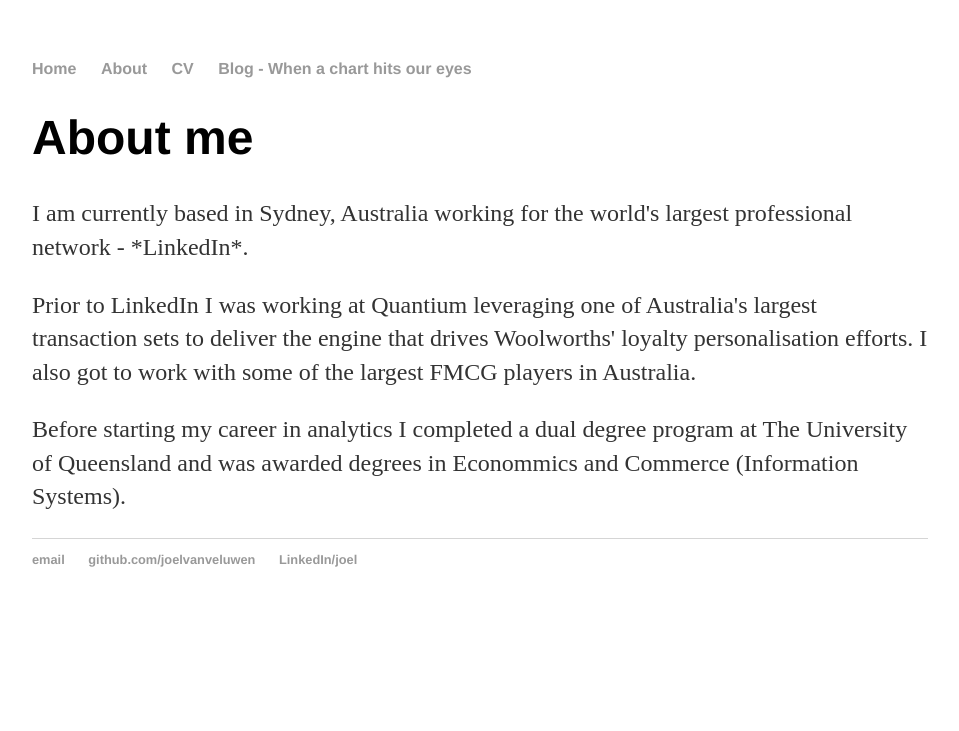
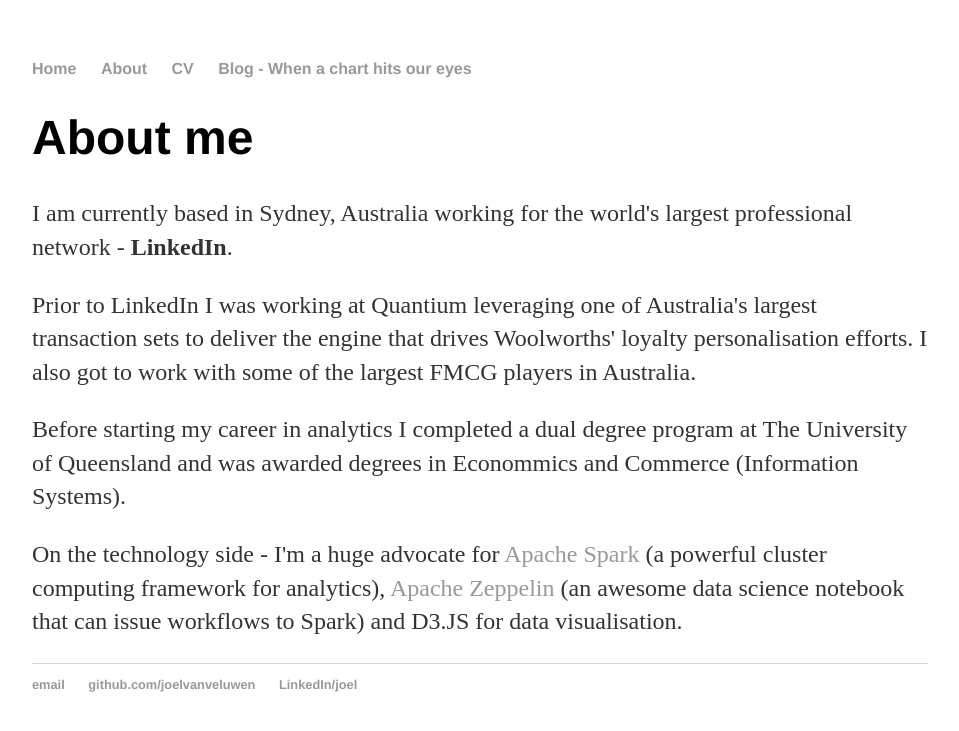
Before and after one commit to joelvanveluwen-zz/old_joelvanveluwen.github.io, a Jekyll site: the page built from about/index.html, in a window 1280 px wide. Shown: the top 731 px of the page, without its empty margins (160-1119 px from the left). Built offline with Jekyll 4.4.1, drawn with Linux system fonts in a browser that asks for light colours.

Commit message:
Update index.html

```diff
--- a/about/index.html
+++ b/about/index.html
@@ -5,6 +5,7 @@
 <div class="blurb">
 	<h1>About me</h1>
 </div><!-- /.blurb -->
-<p>I am currently based in Sydney, Australia working for the world's largest professional network - *LinkedIn*.</p>
+<p>I am currently based in Sydney, Australia working for the world's largest professional network - <b>LinkedIn</b>.</p>
 <p>Prior to LinkedIn I was working at Quantium leveraging one of Australia's largest transaction sets to deliver the engine that drives Woolworths' loyalty personalisation efforts. I also got to work with some of the largest FMCG players in Australia.</p>
 <p>Before starting my career in analytics I completed a dual degree program at The University of Queensland and was awarded degrees in Econommics and Commerce (Information Systems).</p>
+<p>On the technology side - I'm a huge advocate for <a href="http://spark.apache.org/">Apache Spark</a> (a powerful cluster computing framework for analytics), <a href="https://zeppelin.apache.org/">Apache Zeppelin</a> (an awesome data science notebook that can issue workflows to Spark) and D3.JS for data visualisation.</p>
```
